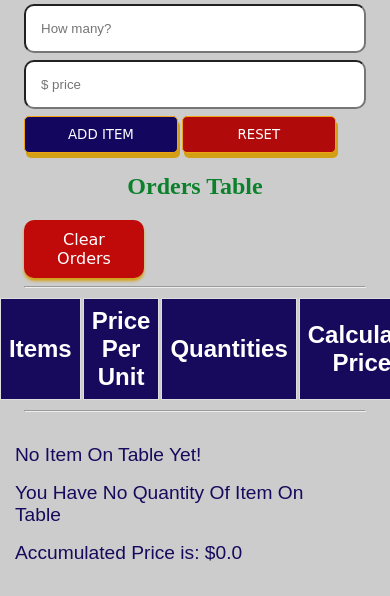
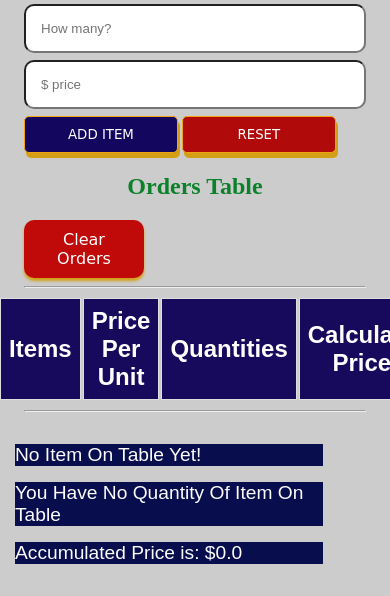
Before and after one commit to DanielAdek/shopping-calculator, a plain HTML site: page UI/index.html in a window 390 px wide. Shown: the part 373-969 px from the top of the page. Drawn offline with Linux system fonts and the light colour scheme.

Commit message:
add sytle to totals section

```diff
--- a/UI/main.css
+++ b/UI/main.css
@@ -245,8 +245,9 @@ tr:nth-child(even) {
     .current__subtotal,
     .itemsCount,
     .showquantities {
-        color: #17095c;
+        color: #fcfcfc;
         font-family: Arial, Helvetica, sans-serif;
         font-size: 1.2rem;
+        background-color: #080d4d;
     }
 }
```
